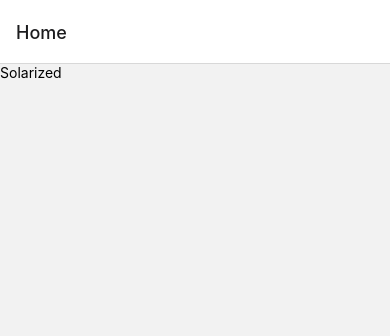
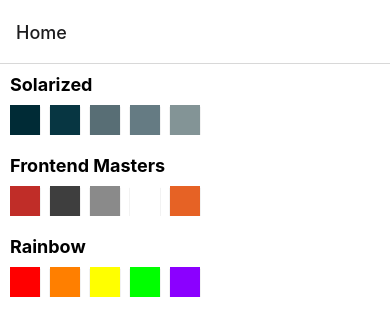
Before and after one commit to rahulkumarborah/learn-react-native, a React Native app: screen /Home in a window 390 px wide. Shown: the top 336 px of the page. Built offline with nearby package versions, Linux system fonts and the light colour scheme.

Commit message:
Navigation color palette exercise

```diff
--- a/src/App.js
+++ b/src/App.js
@@ -13,7 +13,11 @@
     <NavigationContainer>
       <Stack.Navigator>
         <Stack.Screen name="Home" component={Home} />
-        <Stack.Screen name="ColorPalette" component={ColorPalette} />
+        <Stack.Screen
+          name="ColorPalette"
+          component={ColorPalette}
+          options={({ route }) => ({ title: route.params.paletteName })}
+        />
       </Stack.Navigator>
     </NavigationContainer>
   );
--- a/src/components/ColorBox.js
+++ b/src/components/ColorBox.js
@@ -30,6 +30,11 @@
     justifyContent: 'center',
     alignItems: 'center',
     marginBottom: 10,
+    shadowColor: '#000',
+    shadowOffset: { width: 0, height: 2 },
+    shadowOpacity: 0.3,
+    shadowRadius: 1,
+    elevation: 2,
   },
   text: {
     fontWeight: 'bold',
--- /dev/null
+++ b/src/components/PalettePreview.js
@@ -0,0 +1,48 @@
+import {
+  FlatList,
+  StyleSheet,
+  Text,
+  TouchableOpacity,
+  View,
+} from 'react-native';
+
+import React from 'react';
+
+export default function PalettePreview({ handlePress, palette }) {
+  return (
+    <TouchableOpacity onPress={handlePress}>
+      <Text style={styles.text}>{palette.paletteName}</Text>
+      <FlatList
+        style={styles.list}
+        horizontal
+        data={palette.colors.slice(0, 5)}
+        keyExtractor={(item) => item.colorName}
+        renderItem={({ item }) => (
+          <View style={[styles.box, { backgroundColor: item.hexCode }]} />
+        )}
+      />
+    </TouchableOpacity>
+  );
+}
+
+const styles = StyleSheet.create({
+  text: {
+    fontWeight: 'bold',
+    fontSize: 18,
+    marginBottom: 10,
+  },
+  box: {
+    height: 30,
+    width: 30,
+    marginRight: 10,
+    shadowColor: '#000',
+    shadowOffset: { width: 0, height: 2 },
+    shadowOpacity: 0.3,
+    shadowRadius: 1,
+    elevation: 2,
+  },
+  list: {
+    marginBottom: 20,
+    flexDirection: 'row',
+  },
+});
--- a/src/constants/colors.js
+++ b/src/constants/colors.js
@@ -1,4 +1,4 @@
-export const COLORS = [
+export const SOLARIZED = [
   { colorName: 'Base03', hexCode: '#002b36' },
   { colorName: 'Base02', hexCode: '#073642' },
   { colorName: 'Base01', hexCode: '#586e75' },
@@ -16,3 +16,19 @@
   { colorName: 'Cyan', hexCode: '#2aa198' },
   { colorName: 'Green', hexCode: '#859900' },
 ];
+
+export const RAINBOW = [
+  { colorName: 'Red', hexCode: '#FF0000' },
+  { colorName: 'Orange', hexCode: '#FF7F00' },
+  { colorName: 'Yellow', hexCode: '#FFFF00' },
+  { colorName: 'Green', hexCode: '#00FF00' },
+  { colorName: 'Violet', hexCode: '#8B00FF' },
+];
+
+export const FRONTEND_MASTERS = [
+  { colorName: 'Red', hexCode: '#c02d28' },
+  { colorName: 'Black', hexCode: '#3e3e3e' },
+  { colorName: 'Grey', hexCode: '#8a8a8a' },
+  { colorName: 'White', hexCode: '#ffffff' },
+  { colorName: 'Orange', hexCode: '#e66225' },
+];
--- a/src/screens/ColorPallete.js
+++ b/src/screens/ColorPallete.js
@@ -1,19 +1,19 @@
-import { FlatList, StyleSheet, Text } from 'react-native';
+import { FlatList, StyleSheet } from 'react-native';
 
-import { COLORS } from '../constants/colors';
 import ColorBox from '../components/ColorBox';
 import React from 'react';
 
-const ColorPalette = () => {
+const ColorPalette = ({ route }) => {
+  const { colors } = route.params;
+
   return (
     <FlatList
       style={styles.container}
-      data={COLORS}
+      data={colors}
       keyExtractor={(item) => item.hexCode}
       renderItem={({ item }) => (
         <ColorBox hexCode={item.hexCode} colorName={item.colorName} />
       )}
-      ListHeaderComponent={<Text style={styles.heading}>Solarized</Text>}
     />
   );
 };
--- a/src/screens/Home.js
+++ b/src/screens/Home.js
@@ -1,18 +1,47 @@
-import { Text, TouchableOpacity, View } from 'react-native';
+import { FRONTEND_MASTERS, RAINBOW, SOLARIZED } from '../constants/colors';
+import { FlatList, StyleSheet } from 'react-native';
 
+import PalettePreview from '../components/PalettePreview';
 import React from 'react';
+
+const COLOR_PALETTES = [
+  {
+    paletteName: 'Solarized',
+    colors: SOLARIZED,
+  },
+  {
+    paletteName: 'Frontend Masters',
+    colors: FRONTEND_MASTERS,
+  },
+  {
+    paletteName: 'Rainbow',
+    colors: RAINBOW,
+  },
+];
 
 const Home = ({ navigation }) => {
   return (
-    <View>
-      <TouchableOpacity
-        onPress={() => {
-          navigation.navigate('ColorPalette');
-        }}>
-        <Text>Solarized</Text>
-      </TouchableOpacity>
-    </View>
+    <FlatList
+      style={styles.list}
+      data={COLOR_PALETTES}
+      keyExtractor={(item) => item.paletteName}
+      renderItem={({ item }) => (
+        <PalettePreview
+          handlePress={() => {
+            navigation.navigate('ColorPalette', item);
+          }}
+          palette={item}
+        />
+      )}
+    />
   );
 };
 
+const styles = StyleSheet.create({
+  list: {
+    padding: 10,
+    backgroundColor: 'white',
+  },
+});
+
 export default Home;
```
